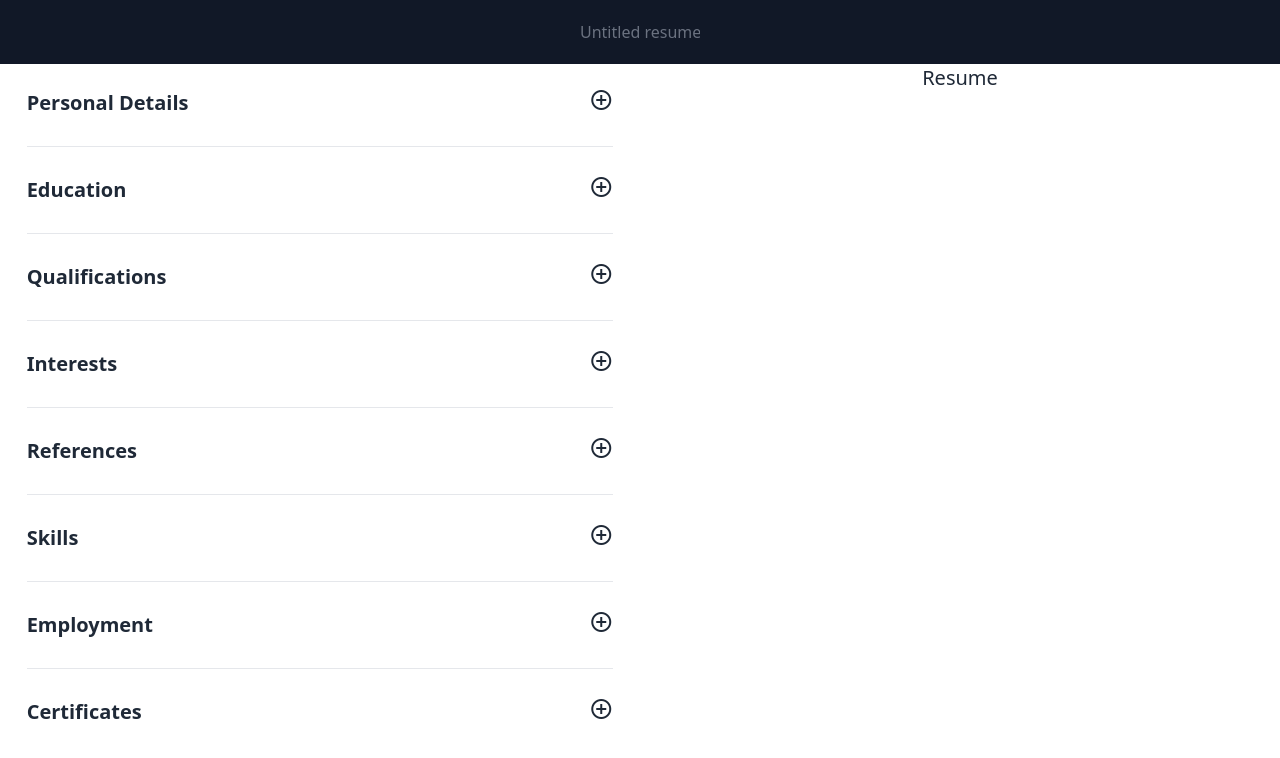
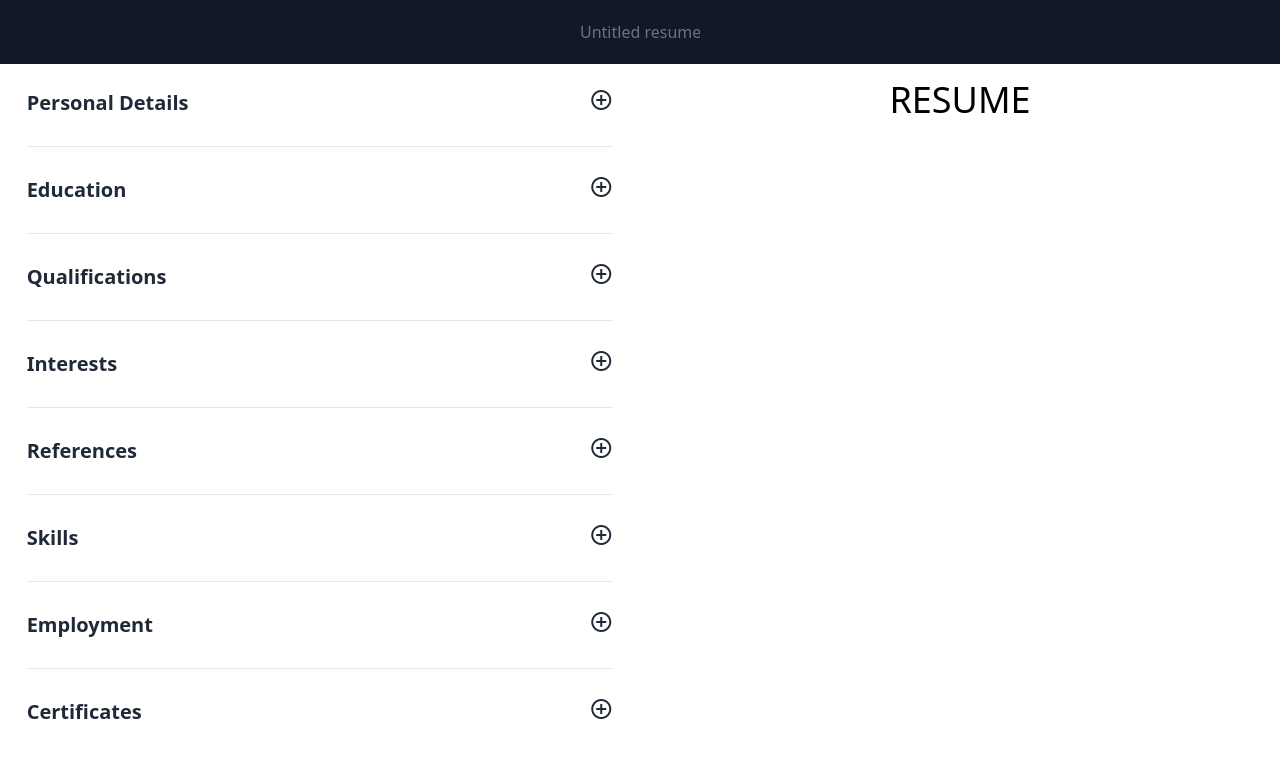
Before and after one commit to Ja-Uyoma/CV-Application, a React (Vite) app: page / in a window 1280 px wide. Shown: the top 758 px of the page. Built offline with nearby package versions, Linux system fonts and the light colour scheme.

Commit message:
refactor: style the preview component's title
- Change the text color to black
- Increase the font size
- Set a top and bottom padding

```diff
--- a/src/components/preview.tsx
+++ b/src/components/preview.tsx
@@ -10,7 +10,9 @@ import { SkillsPreview } from "./skills/skills-preview";
 export function Preview() {
   return (
     <div className="flex-1 bg-white">
-      <p className="text-center font-medium text-xl">Resume</p>
+      <p className="text-center font-medium text-4xl uppercase text-black py-4">
+        Resume
+      </p>
       <PersonalDetailsPreview />
       <EducationPreview />
       <QualificationsPreview />
```
